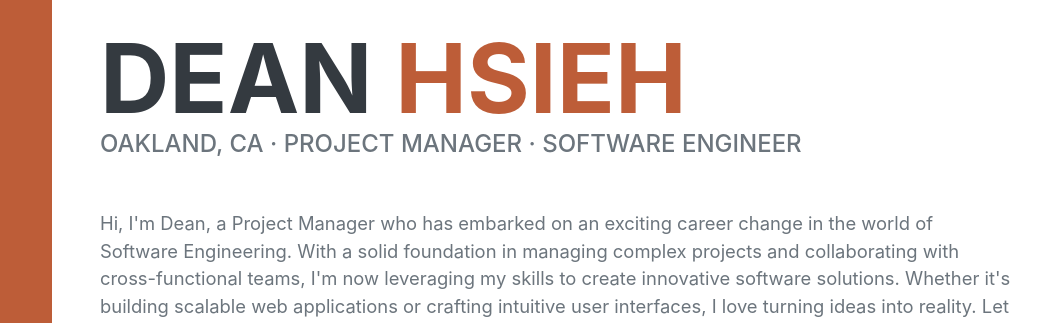
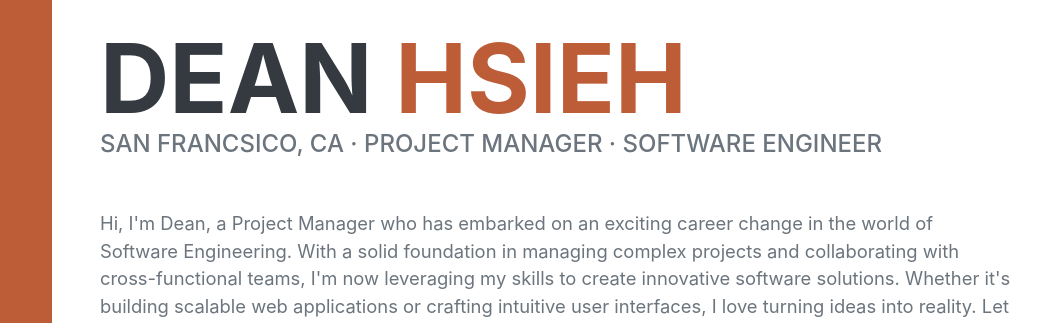
Before and after one commit to dcth628/dcth628.github.io, a plain HTML site: page index.html in a window 1280 px wide. Shown: the part 159-482 px from the top of the page, 220-1280 px from the left. Drawn offline with nearby package versions, Linux system fonts and the light colour scheme; files whose address does not match are found by name; a web font is replaced by a local one.

Commit message:
update location

```diff
--- a/index.html
+++ b/index.html
@@ -44,7 +44,7 @@
                         <span class="text-primary">Hsieh</span>
                     </h1>
                     <div class="subheading mb-5">
-                         Oakland, CA · Project Manager · Software Engineer
+                         San Francsico, CA · Project Manager · Software Engineer
                     </div>
                     <p class="lead mb-5">Hi, I'm Dean, a Project Manager who has embarked on an exciting career change in
                         the world of Software Engineering. With a solid foundation in managing complex projects and collaborating
```
